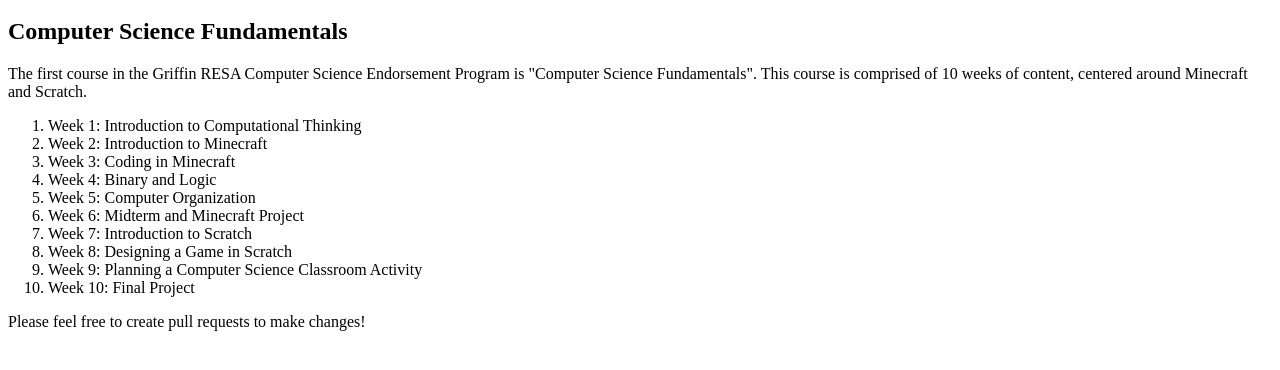
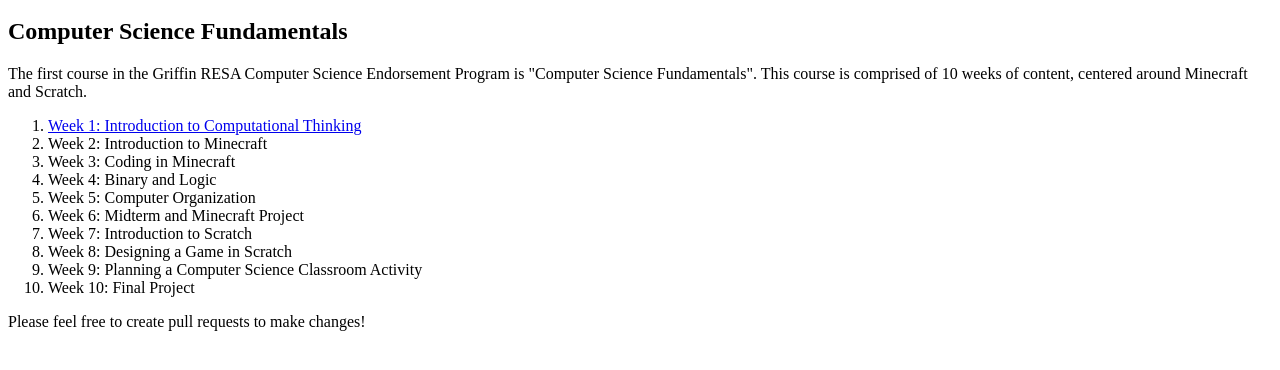
Before and after one commit to BrandonFOSSedu/gapsc-endorsement-cs-fundamentals, a plain HTML site: page index.html in a window 1280 px wide. Shown: the part 48-418 px from the top of the page. Drawn offline with Linux system fonts and the light colour scheme.

Commit message:
Reindented index.html

```diff
--- a/index.html
+++ b/index.html
@@ -7,7 +7,7 @@
     <h2>Computer Science Fundamentals</h2>
     <p>The first course in the Griffin RESA Computer Science Endorsement Program is "Computer Science Fundamentals". This course is comprised of 10 weeks of content, centered around Minecraft and Scratch.</p>
     <ol>
-<li>Week 1: Introduction to Computational Thinking</li>
+      <li><a href="week1/week1.html">Week 1: Introduction to Computational Thinking</a></li>
       <li>Week 2: Introduction to Minecraft</li>
       <li>Week 3: Coding in Minecraft</li>
       <li>Week 4: Binary and Logic</li>
```
Lines whose indentation alone changed are shown as unchanged.
